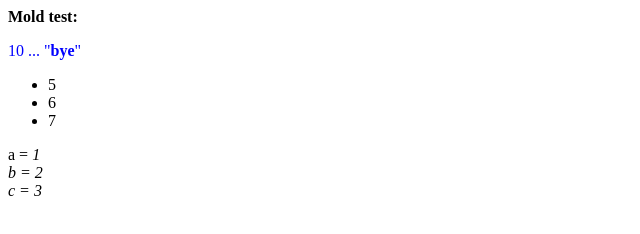
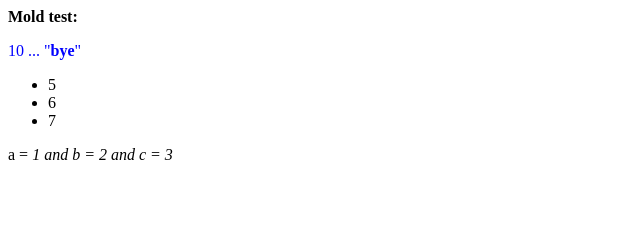
Before and after one commit to marijnh/mold, a plain HTML site: page test.html in a window 1280 px wide. Shown: the whole page, without its empty margins (0-640 px from the left). Drawn offline with Linux system fonts and the light colour scheme.

Commit message:
add $first in for loops

```diff
--- a/mold.js
+++ b/mold.js
@@ -76,13 +76,15 @@
 
   Mold.forEach = function forEach(array, f) {
     for (var i = 0; i < array.length; i++)
-      f(array[i]);
+      f(array[i], i == 0);
   }
   var hop = Object.prototype.hasOwnProperty;
   Mold.forEachIn = function forEachIn(obj, f) {
+    var first = true;
     for (var n in obj) {
       if (hop.call(obj, n))
-        f(n, obj[n]);
+        f(n, obj[n], first);
+      first = false;
     }
   }
 
@@ -139,10 +141,10 @@
       case "for":
         stack.push("for");
         if (match = cur.args.match(/^([\w\$_]+)(?:,\s*([\w\$_]+))?\s+in\s+((?:\n|.)+)$/))
-          func.push("Mold.forDepth++;\nMold.forEachIn(" + match[3] + ", function(" + match[1] +
-                    (match[2] ? ", " + match[2] : "") + ") {\n");
+          func.push("Mold.forDepth++;\nMold.forEachIn(" + match[3] + ", function(" + match[1] + ", " +
+                    (match[2] || "$dummy") + ", $first) {\n");
         else if (match = cur.args.match(/^([\w\$_]+)\s+((?:\n|.)+)$/))
-          func.push("Mold.forDepth++;\nMold.forEach(" + match[2] + ", function(" + match[1] + ") {\n");
+          func.push("Mold.forDepth++;\nMold.forEach(" + match[2] + ", function(" + match[1] + ", $first) {\n");
         else
           throw new Error("Malformed arguments to 'for' form in template -- expected variable name followed by expression.");
         break;
--- a/test.html
+++ b/test.html
@@ -7,7 +7,7 @@
         Mold.define("str", Mold.bake("<strong><?t $arg?></strong>"));
         var test = "<p><?r $node.style.color = \"blue\";?><?label goo?><?t 5 + 5?> ... \"<?if $arg == 5?><?str \"bye\"?><?if.?>\"</p>\n" +
           "<ul><?for x [5, \n6, 7]?><li><?event click alert(x);?><?l li?><?t x?></li><?for.?></ul>\n" +
-          "<?for n, v in {a: 1, b: 2, c: 3}?><div><?t n?> = <i><?t v?></div><?for.?>";
+          "<p><?for n, v in {a: 1, b: 2, c: 3}?><?if !$first?><?t \" and \" ?><?if.?><?t n?> = <i><?t v?><?for.?></p>";
         window.mold = Mold.bake(test);
         window.vars = Mold.cast(document.getElementById('target'), mold, 5);
         if (window.vars.goo.nodeName != "P") alert("Label failed.");
```
Also changed, not shown: index.html (+3 -1 lines).
